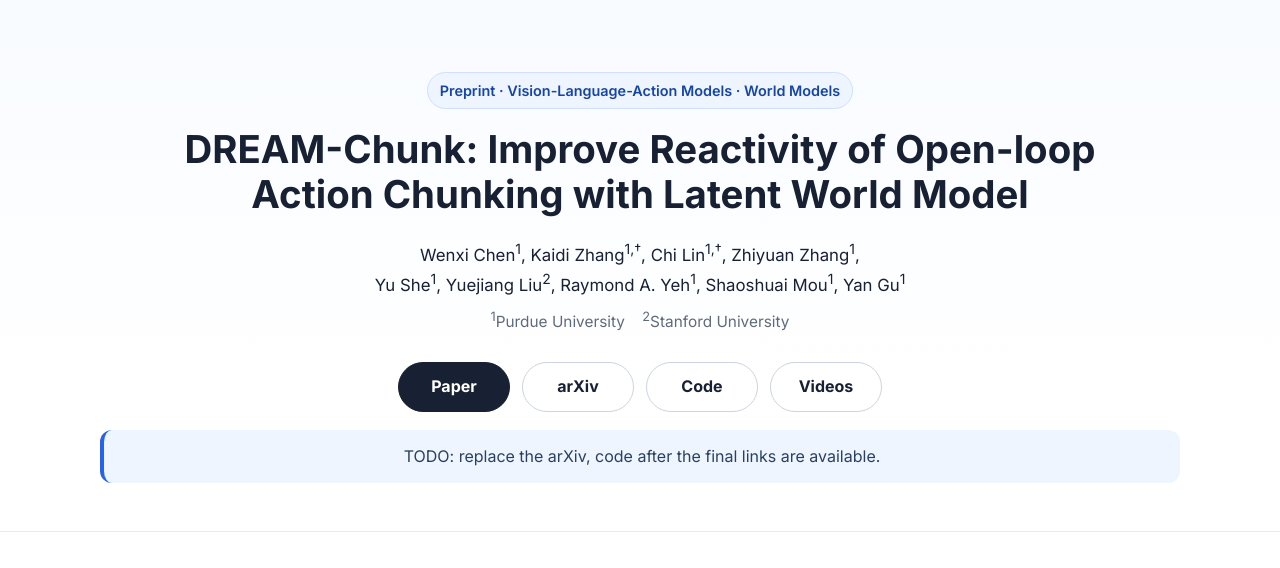
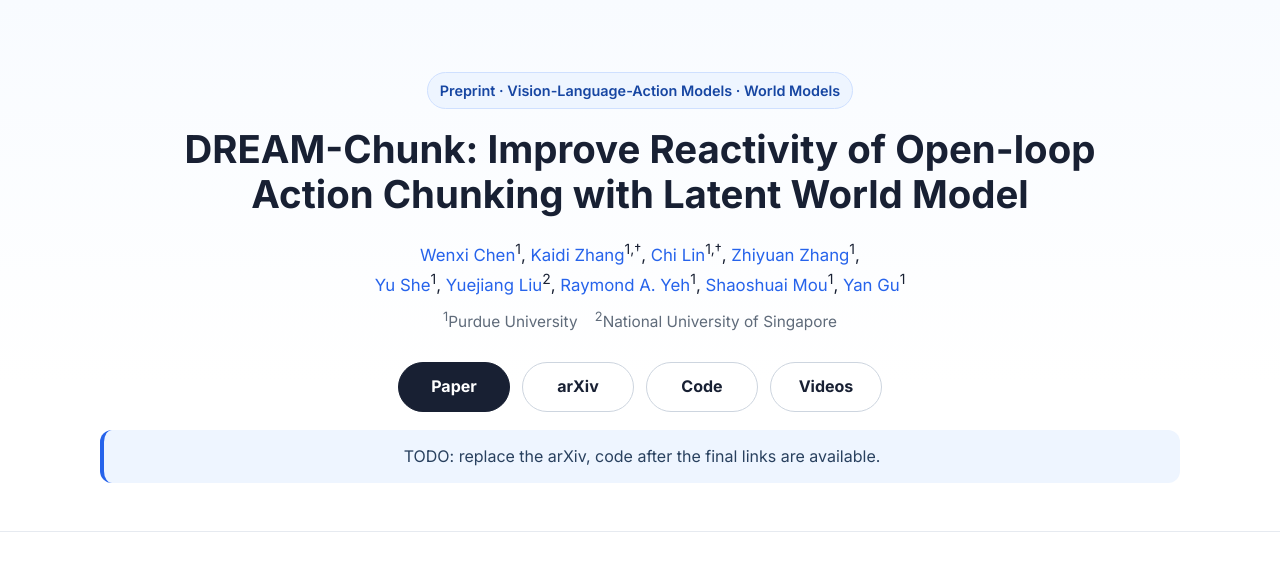
Before and after one commit to wenxichen2746/DREAM-Chunk, a plain HTML site: page index.html in a window 1280 px wide. Shown: the top 568 px of the page. Drawn offline with Linux system fonts and the light colour scheme.

Commit message:
update author links and affiliation

```diff
--- a/index.html
+++ b/index.html
@@ -274,10 +274,10 @@
       <div class="tag">Preprint · Vision-Language-Action Models · World Models</div>
       <h1>DREAM-Chunk: Improve Reactivity of Open-loop Action Chunking with Latent World Model</h1>
       <div class="authors">
-        Wenxi Chen<sup>1</sup>, Kaidi Zhang<sup>1,†</sup>, Chi Lin<sup>1,†</sup>, Zhiyuan Zhang<sup>1</sup>, <br />
-        Yu She<sup>1</sup>, Yuejiang Liu<sup>2</sup>, Raymond A. Yeh<sup>1</sup>, Shaoshuai Mou<sup>1</sup>, Yan Gu<sup>1</sup>
+        <a href="https://www.linkedin.com/in/wenxi-chen/" target="_blank">Wenxi Chen</a><sup>1</sup>, <a href="https://www.purduemars.com/people" target="_blank">Kaidi Zhang</a><sup>1,†</sup>, <a href="https://www.linkedin.com/in/archerlin0530/" target="_blank">Chi Lin</a><sup>1,†</sup>, <a href="https://zhangzhiyuanzhang.github.io/personal_website/" target="_blank">Zhiyuan Zhang</a><sup>1</sup>, <br />
+        <a href="https://www.purduemars.com/people" target="_blank">Yu She</a><sup>1</sup>, <a href="https://lema-nus.github.io" target="_blank">Yuejiang Liu</a><sup>2</sup>, <a href="https://raymond-yeh.com/" target="_blank">Raymond A. Yeh</a><sup>1</sup>, <a href="https://engineering.purdue.edu/AIMS" target="_blank">Shaoshuai Mou</a><sup>1</sup>, <a href="https://www.thetracelab.com/ygu.html" target="_blank">Yan Gu</a><sup>1</sup>
       </div>
-      <div class="affiliations"><sup>1</sup>Purdue University &nbsp;&nbsp; <sup>2</sup>Stanford University</div>
+      <div class="affiliations"><sup>1</sup>Purdue University &nbsp;&nbsp; <sup>2</sup>National University of Singapore</div>
 
       <div class="buttons">
         <a class="button" href="static/pdfs/dream_chunk.pdf" target="_blank">Paper</a>
@@ -425,9 +425,11 @@
         <div class="grid simulation-grid">
           <div class="figure-block">
             <img src="static/images/kinetix_actionnoise.png" alt="Kinetix action-noise simulation result">
+            <p class="caption">Performance averaged over 12 envs in Kinetix.</p>
           </div>
           <div class="figure-block">
             <img src="static/images/dreamchunk_wm_arch_with_policyenc_random_avg_vs_horizon_bar.png" alt="World-model horizon simulation result">
+            <p class="caption">Ablations on different latent world models.</p>
           </div>
         </div>
       </div>
@@ -443,7 +445,7 @@
 
   <footer>
     <div class="container">
-      This page was adapted for DREAM-Chunk from an academic project-page style template. Replace placeholder links, images, videos, and the arXiv identifier before release.
+      © 2026 DREAM-Chunk authors. All rights reserved. This project page is provided for academic and research purposes.
     </div>
   </footer>
   <script>
```
